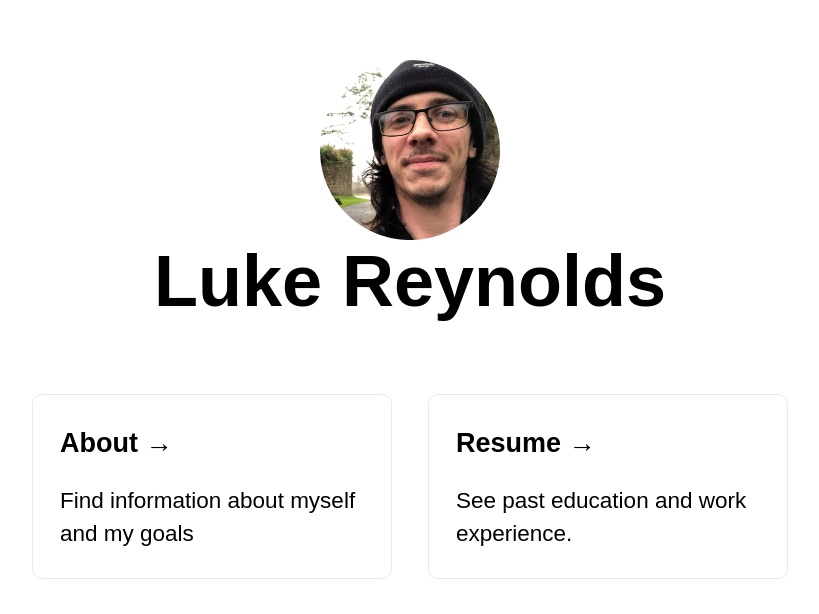
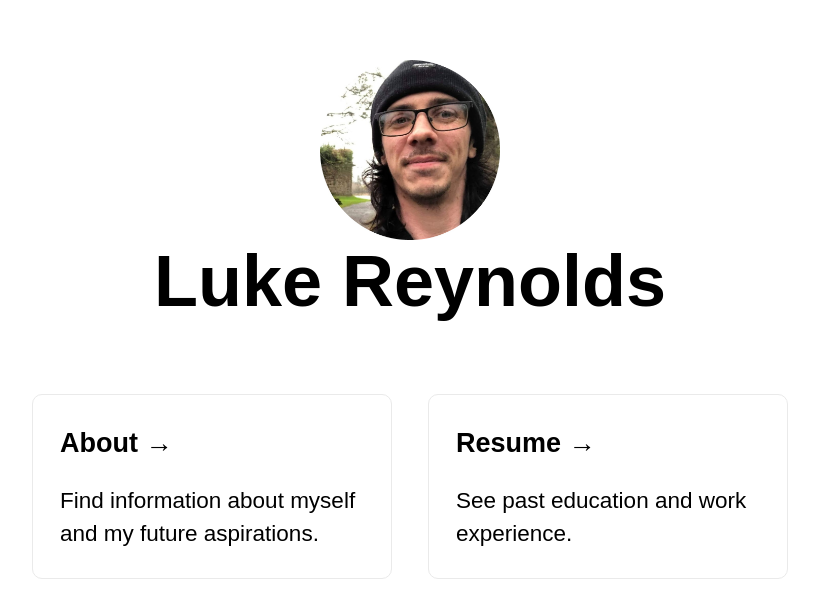
Before and after one commit to lreynolds188/Portfolio, a Next.js app: page / in a window 1280 px wide. Shown: the part 152-766 px from the top of the page, without its empty margins (230-1049 px from the left). Built offline with nearby package versions, Linux system fonts and the light colour scheme.

Commit message:
Update index.js

```diff
--- a/pages/index.js
+++ b/pages/index.js
@@ -25,7 +25,7 @@ export default function Home() {
         <div className={styles.grid}>
           <a href="/about" className={styles.card}>
             <h3>About &rarr;</h3>
-            <p>Find information about myself and my goals</p>
+            <p>Find information about myself and my future aspirations.</p>
           </a>
 
           <a href="/resume" className={styles.card}>
```
